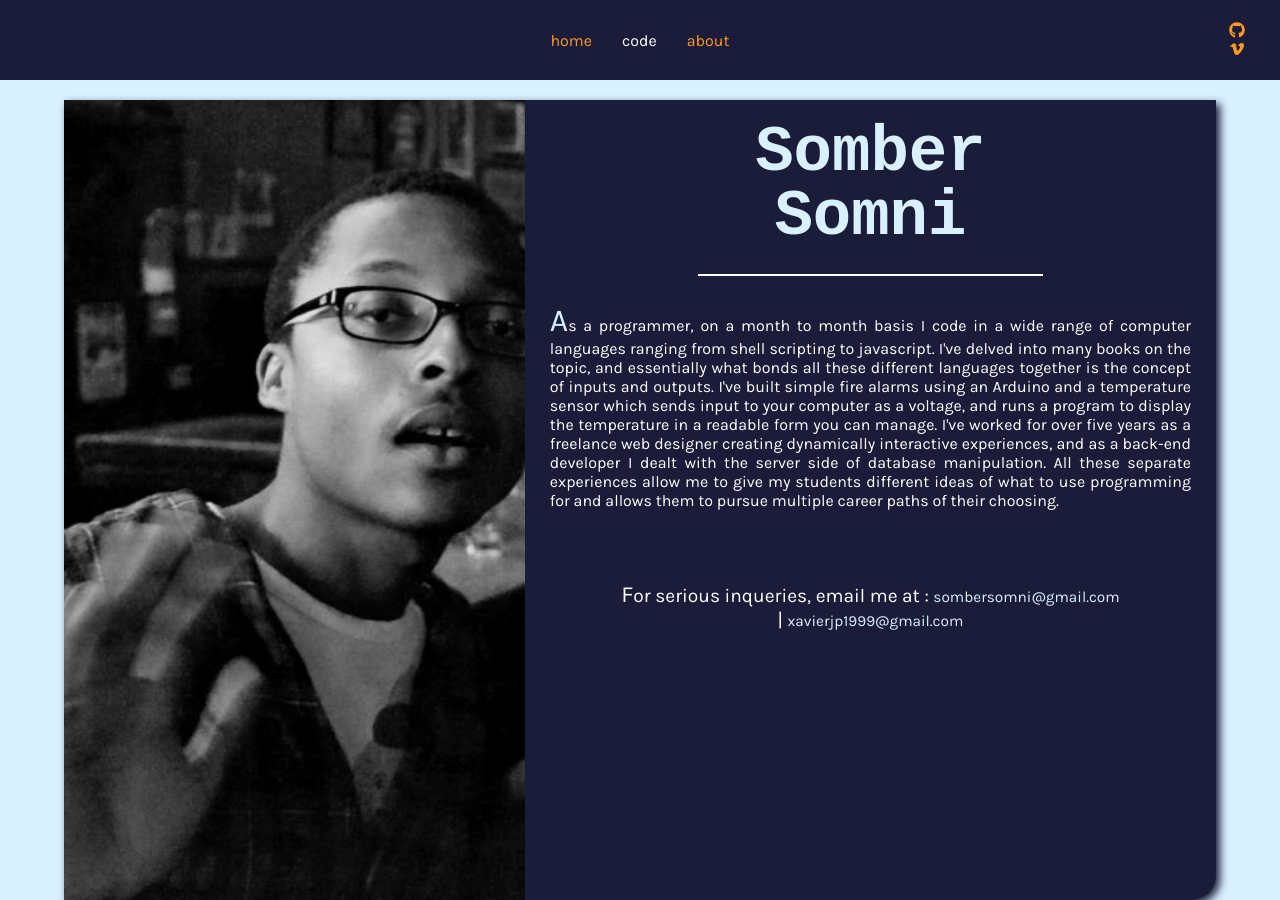
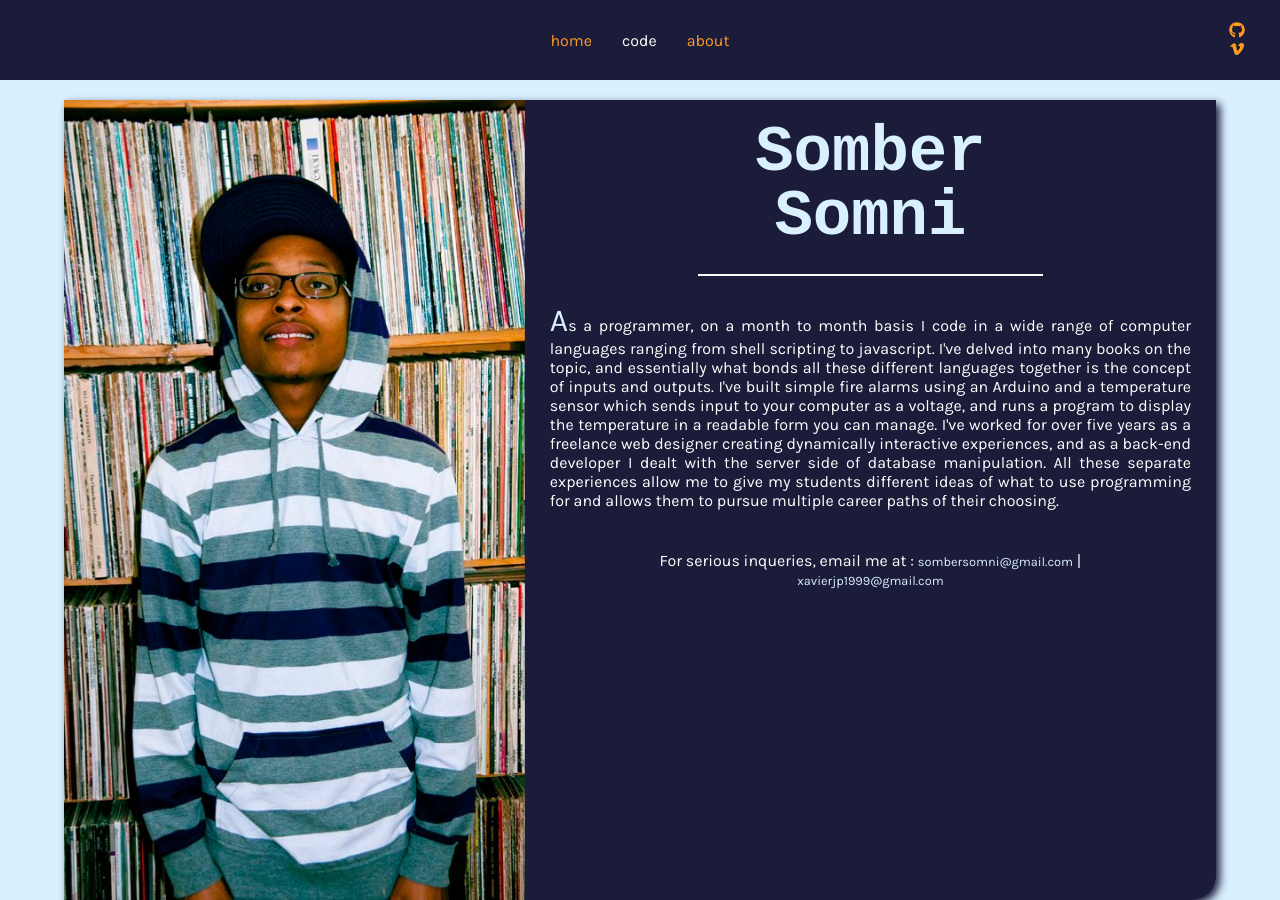
Before and after one commit to sombersomni/portfolio, a React (Create React App) app: page /about in a window 1280 px wide. Built offline with nearby package versions, Linux system fonts and the light colour scheme; a web font is replaced by a local one; what @fortawesome/pro-light-svg-icons, @fortawesome/pro-regular-svg-icons would draw is missing.

Commit message:
Changed about me photo and closed margins on paragraphs to tighten text formatting

```diff
--- a/src/pages/About.jsx
+++ b/src/pages/About.jsx
@@ -2,7 +2,7 @@ import React from 'react';
 import styled, { keyframes } from 'styled-components';
 import { connect } from 'react-redux';
 //imgs
-import me from '../imgs/personal/me.png';
+import me from '../imgs/personal/me.jpg';
 //animation
 import { fadeIn } from '../components/animations/basic';
 //data
@@ -60,7 +60,7 @@ const Info = styled.div`
         margin-bottom: 0;
         line-height: 1;
     }
-    p {
+    > p {
         padding: 10px 25px 25px 25px;
         text-align: justify;
         &:first-letter {
@@ -98,10 +98,7 @@ const Contact = styled.div`
         font-style: italics;
     }
     p {
-        &:first-letter {
-            color: white;
-            font-size: 1.2em;
-        }
+        margin: 0;
     }
 `;
 
@@ -151,12 +148,14 @@ function About({ theme, screenWidth }) {
                         <div>
                             <FontAwesomeIcon
                             icon={['fal', 'envelope-open-text']}
-                            size={mobile ? "2x" : "6x" }
+                            size={mobile ? "2x" : "4x" }
                             style={{ color: theme[4] }}/>
                         </div>
-                        <p style={{fontSize: mobile ? "1em" : "1.2em", textAlign: "center"}}>For serious inqueries, email me at : <a href={`mailto:${email}?subject=${subject}`}>
-                            {email}</a>  |  <a href={`mailto:${altEmail}?subject=${subject}`}>
-                            {altEmail}</a></p>
+                        <div>
+                            <p style={{textAlign: "center"}}>For serious inqueries, email me at : <a href={`mailto:${email}?subject=${subject}`}>
+                                {email}</a>  |  <a href={`mailto:${altEmail}?subject=${subject}`}>
+                                {altEmail}</a></p>
+                        </div>
                     </Contact>
                 </Info>
             </AboutContainer>
```
Also changed, not shown: src/imgs/personal/me.jpg (added).
